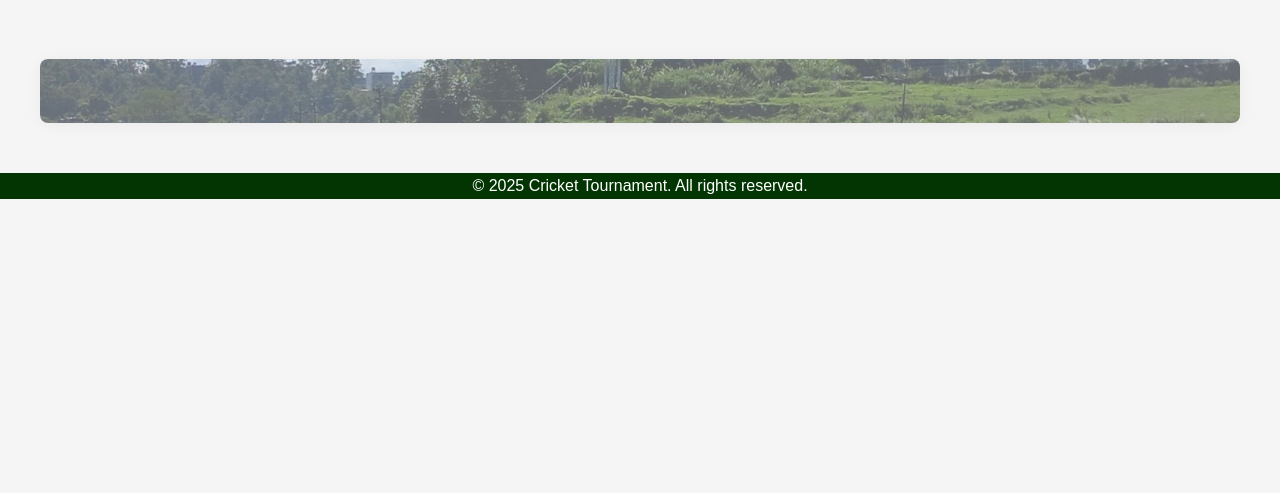
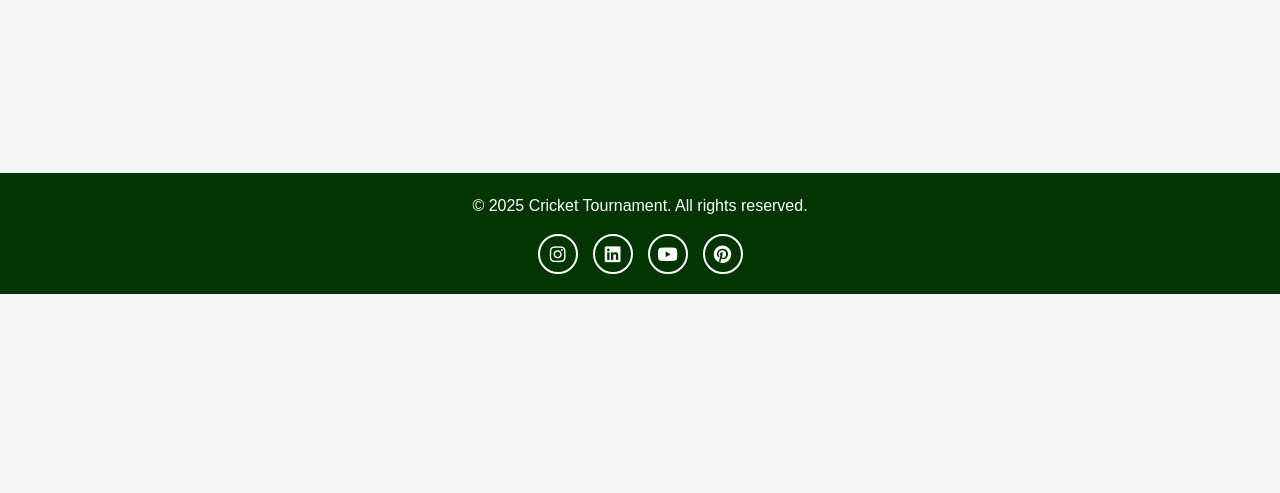
Before and after one commit to regmiaashish/cricket-management-system, a Django app: page /tournament/player/ in a window 1280 px wide. Shown: the part 93-586 px from the top of the page. Run offline with Django 5.2, Linux system fonts and the light colour scheme; the visitor is signed in with stand-in values (Sample User, id 1); data that the repository does not hold is empty.

Commit message:
update the footer and add the player

```diff
--- a/tournament/static/tournament/css/main.css
+++ b/tournament/static/tournament/css/main.css
@@ -129,17 +129,21 @@ Content Styles with background image
     padding: var(--content-padding);
     max-width: 1200px;
     border-radius: 8px;
-    box-shadow: 0 2px 15px rgba(0, 0, 0, 0.05);
+    /* box-shadow: 0 2px 15px rgba(0, 0, 0, 0.05);   */
     color: var(--text-dark);
     text-align: center;
     flex: 1;
+
+
+}
+
+.backimage{
     background-image: url('../images/background.png'); /* Replace with the correct path */
     background-size: cover; /* Makes the image cover the entire section */
     background-position: center; /* Centers the image */
     background-repeat: no-repeat;
-
+    border-radius: 5px;
 }
-
 
 
 
@@ -166,7 +170,38 @@ Footer Styles
     align-items: center;
     justify-content: center;
     height: max-content;
+    padding: 20px;
 }
+
+.social-icons {
+    display: flex;
+    justify-content: center;
+    gap: 15px;
+    margin-top: 15px;
+}
+
+.social-icons .icon {
+    width: 40px;
+    height: 40px;
+    display: flex;
+    justify-content: center;
+    align-items: center;
+    border: 2px solid var(--white);
+    border-radius: 50%;
+    color: var(--white);
+    font-size: 18px;
+    text-decoration: none;
+    transition: all 0.3s ease;
+}
+
+.social-icons .icon:hover {
+    background-color: var(--white);
+    color: rgb(2, 53, 2);
+}
+
+/* FontAwesome Integration */
+@import url('https://cdnjs.cloudflare.com/ajax/libs/font-awesome/5.15.4/css/all.min.css');
+
 
 /* ==========================================================================
 News Headlines
--- a/tournament/templates/tournament/base.html
+++ b/tournament/templates/tournament/base.html
@@ -13,6 +13,8 @@
     <link rel="stylesheet" href="{% static 'tournament/css/stats.css' %}">
     <link rel="stylesheet" href="{% static 'tournament/css/loader.css' %}">
     <link rel="stylesheet" href="{% static 'tournament/css/galleryslider.css' %}">
+    <link rel="stylesheet" href="https://cdnjs.cloudflare.com/ajax/libs/font-awesome/5.15.4/css/all.min.css">
+
 
 </head>
 
@@ -81,6 +83,8 @@
     <!-- Main Content Section -->
     {% block content %}
     <main class="content">
+     <div class="backimage"><br>
+
          <h1>
              <span class="red">W</span>
              <span class="white">E</span>
@@ -108,6 +112,7 @@
                     </p>
                 </div>
             </div>
+        </div>
 
     </main>
     {% endblock content %}
@@ -116,6 +121,12 @@
     <!-- Footer Section -->
     <footer class="footer">
         <p>&copy; 2025 Cricket Tournament. All rights reserved.</p>
+        <div class="social-icons">
+            <a href="https://www.instagram.com/regs.exe" class="icon instagram" aria-label="Instagram"><i class="fab fa-instagram"></i></a>
+            <a href="https://www.linkedin.com/in/aashish-regmi-228868309/" class="icon linkedin" aria-label="Linkedin"><i class="fab fa-linkedin"></i></a>
+            <a href="#" class="icon youtube" aria-label="YouTube"><i class="fab fa-youtube"></i></a>
+            <a href="#" class="icon pinterest" aria-label="Pinterest"><i class="fab fa-pinterest"></i></a>
+        </div>
     </footer>
 
     <!-- JavaScript -->
--- a/tournament/templates/tournament/contact.html
+++ b/tournament/templates/tournament/contact.html
@@ -3,10 +3,10 @@
 {% load static %}
 
 <main class="content">
-  <p>For Media Enquiries: <i>media@ncc.com</i></p>
+
+  <h3><i>We'd like to hear from you:</i></h3><br>
   <div class="login-container">
-
-    <h3><i>We'd like to hear from you -></i></h3><br>
+    <h2>Contact Us:</h2>
     <form method="post" action="https://api.web3forms.com/submit" onsubmit="return validateForm();">
       <input type="hidden" name="access_key" value="cff20389-6c94-4103-b8ad-692e9d9c96f1">
       <div class="form-group">
```
Also changed, not shown: media/player_images/bibek.jpg (added), tournament/static/tournament/images/practice.png (added), tournament/static/tournament/images/stump.jpg (added). Lines whose indentation alone changed are shown as unchanged.
